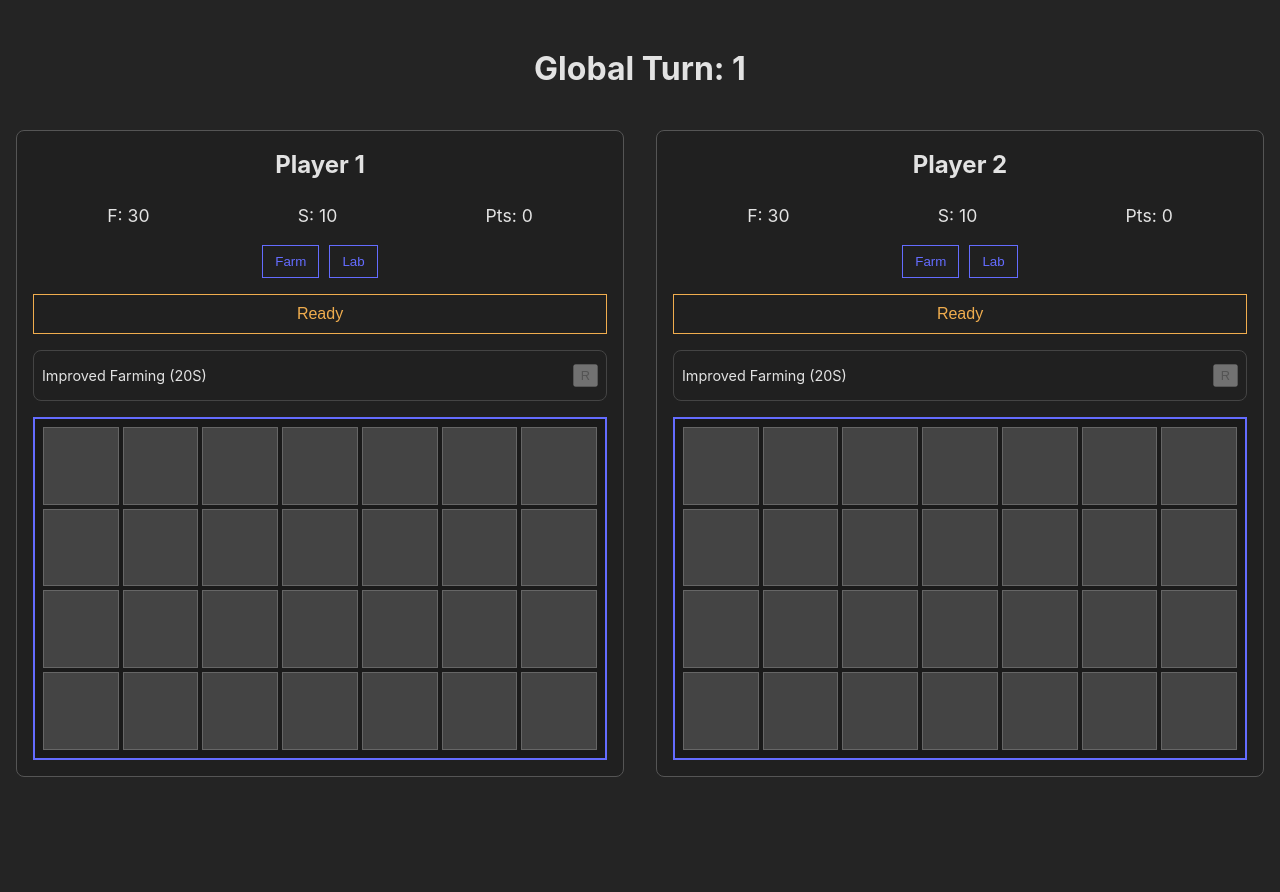
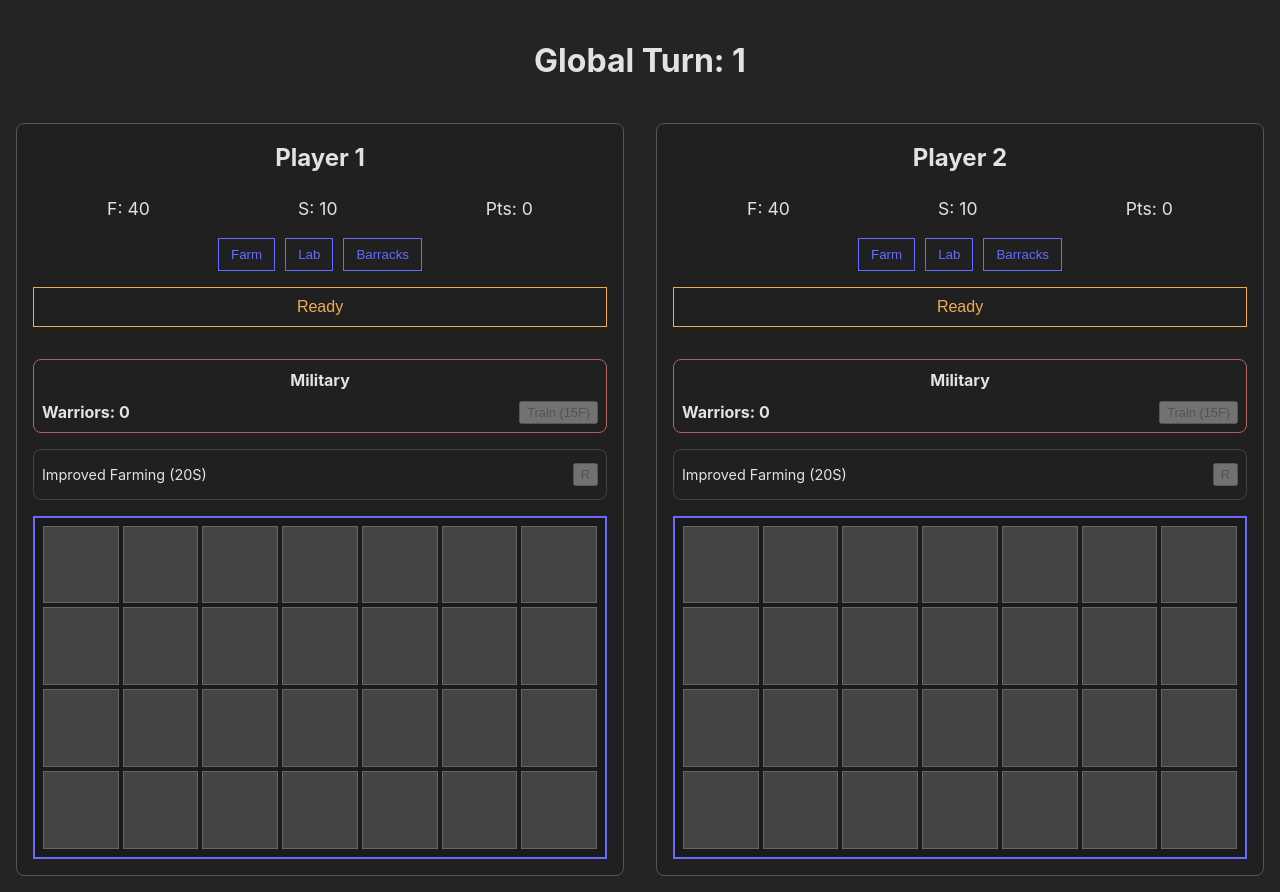
Before and after one commit to evian-christ/pact-prototype, a React (Vite) app: page / in a window 1280 px wide. Before the commit the page ends 800 px from the top, so only its background shows below. Built offline with nearby package versions, Linux system fonts and the light colour scheme.

Commit message:
Feat: Add Barracks and Warrior unit production

```diff
--- a/src/App.css
+++ b/src/App.css
@@ -92,11 +92,44 @@
   border-color: #4a90e2;
 }
 
+.tile.barracks {
+  background-color: #6c3428;
+  border-color: #b06161;
+}
+
 .build-controls {
   display: flex;
   justify-content: center;
   gap: 10px;
   margin-bottom: 1rem;
+}
+
+.military-panel {
+  padding: 0.5rem;
+  border: 1px solid #b06161;
+  border-radius: 8px;
+  margin-top: 1rem;
+}
+
+.military-panel h4 {
+  margin-top: 0;
+  margin-bottom: 0.5rem;
+  text-align: center;
+}
+
+.unit-display {
+  display: flex;
+  justify-content: space-between;
+  align-items: center;
+}
+
+.unit-display span {
+  font-weight: bold;
+}
+
+.unit-display button {
+  padding: 2px 6px;
+  font-size: 0.8rem;
 }
 
 .build-button {
--- a/src/App.jsx
+++ b/src/App.jsx
@@ -1,3 +1,4 @@
+
 import { useState, useMemo } from 'react';
 import './App.css';
 
@@ -15,17 +16,23 @@ const createInitialTechTree = () => ({
 const BUILDINGS = {
   Farm: { cost: { Food: 10 }, baseProduces: { Food: 3 } },
   Lab: { cost: { Food: 15 }, baseProduces: { Science: 4 } },
+  Barracks: { cost: { Food: 20 }, baseProduces: {} },
+};
+
+const UNITS = {
+  Warrior: { cost: { Food: 15 } },
 };
 
 const BASE_INCOME = { Food: 2, Science: 1 };
 
 const createInitialPlayerState = () => ({
-  food: 30,
+  food: 40,
   science: 10,
   score: 0,
   board: createInitialBoard(),
   techTree: createInitialTechTree(),
-  isReady: false, // Player's ready status for the next turn
+  units: { Warrior: 0 },
+  isReady: false,
 });
 
 // --- Helper Functions ---
@@ -60,7 +67,24 @@ function Board({ board, onTileClick }) {
   );
 }
 
-function PlayerInterface({ player, playerName, onReady, onSelectBuilding, selectedBuilding, onTileClick, onResearch }) {
+function MilitaryPanel({ player, onTrainUnit }) {
+  const hasBarracks = player.board.flat().some(tile => tile?.type === 'Barracks');
+  const canTrainWarrior = hasBarracks && player.food >= UNITS.Warrior.cost.Food;
+
+  return (
+    <div className="military-panel">
+      <h4>Military</h4>
+      <div className="unit-display">
+        <span>Warriors: {player.units.Warrior}</span>
+        <button onClick={() => onTrainUnit('Warrior')} disabled={!canTrainWarrior}>
+          Train ({UNITS.Warrior.cost.Food}F)
+        </button>
+      </div>
+    </div>
+  );
+}
+
+function PlayerInterface({ player, playerName, onReady, onSelectBuilding, selectedBuilding, onTileClick, onResearch, onTrainUnit }) {
   return (
     <div className="player-interface">
       <div className="player-hud">
@@ -85,6 +109,7 @@ function PlayerInterface({ player, playerName, onReady, onSelectBuilding, select
           {player.isReady ? 'Waiting...' : 'Ready'}
         </button>
       </div>
+      <MilitaryPanel player={player} onTrainUnit={onTrainUnit} />
       <div className="tech-panel">
         <ul>
           {Object.entries(player.techTree).map(([techId, tech]) => {
@@ -112,6 +137,14 @@ function App() {
   const [players, setPlayers] = useState(() => Array(NUM_PLAYERS).fill(null).map(() => createInitialPlayerState()));
   const [selectedBuildings, setSelectedBuildings] = useState(Array(NUM_PLAYERS).fill(null));
 
+  const updatePlayerState = (playerIndex, updates) => {
+    setPlayers(prev => {
+      const newPlayers = [...prev];
+      newPlayers[playerIndex] = { ...newPlayers[playerIndex], ...updates };
+      return newPlayers;
+    });
+  };
+
   const handleSelectBuilding = (playerIndex, buildingType) => {
     setSelectedBuildings(prev => {
       const newSelection = [...prev];
@@ -133,14 +166,13 @@ function App() {
       return;
     }
 
-    const newPlayers = [...players];
-    const newPlayer = { ...newPlayers[playerIndex] };
-    newPlayer.food -= buildingInfo.cost.Food;
-    const newBoard = newPlayer.board.map(r => [...r]);
+    const newBoard = player.board.map(r => [...r]);
     newBoard[rowIndex][colIndex] = { type: selectedBuilding };
-    newPlayer.board = newBoard;
-    newPlayers[playerIndex] = newPlayer;
-    setPlayers(newPlayers);
+
+    updatePlayerState(playerIndex, {
+      food: player.food - buildingInfo.cost.Food,
+      board: newBoard,
+    });
   };
 
   const handleResearch = (playerIndex, techId) => {
@@ -148,13 +180,32 @@ function App() {
     const tech = player.techTree[techId];
     if (!tech || tech.researched || player.science < tech.cost.Science) return;
 
-    const newPlayers = [...players];
-    const newPlayer = { ...newPlayers[playerIndex] };
-    newPlayer.science -= tech.cost.Science;
-    const newTechTree = { ...newPlayer.techTree, [techId]: { ...tech, researched: true } };
-    newPlayer.techTree = newTechTree;
-    newPlayers[playerIndex] = newPlayer;
-    setPlayers(newPlayers);
+    const newTechTree = { ...player.techTree, [techId]: { ...tech, researched: true } };
+    updatePlayerState(playerIndex, {
+      science: player.science - tech.cost.Science,
+      techTree: newTechTree,
+    });
+  };
+
+  const handleTrainUnit = (playerIndex, unitType) => {
+    const player = players[playerIndex];
+    const unitInfo = UNITS[unitType];
+    const hasPrereq = player.board.flat().some(tile => tile?.type === 'Barracks');
+
+    if (!hasPrereq) {
+      alert("You need to build a Barracks first!");
+      return;
+    }
+    if (player.food < unitInfo.cost.Food) {
+      alert("Not enough food to train a Warrior!");
+      return;
+    }
+
+    const newUnits = { ...player.units, [unitType]: player.units[unitType] + 1 };
+    updatePlayerState(playerIndex, {
+      food: player.food - unitInfo.cost.Food,
+      units: newUnits,
+    });
   };
 
   const handleReady = (playerIndex) => {
@@ -162,7 +213,6 @@ function App() {
     newPlayers[playerIndex].isReady = !newPlayers[playerIndex].isReady;
     setPlayers(newPlayers);
 
-    // Check if all players are ready
     if (newPlayers.every(p => p.isReady)) {
       processTurn();
     }
@@ -171,16 +221,15 @@ function App() {
   const processTurn = () => {
     console.log("--- Processing Turn", turn, "---");
     let newPlayers = players.map(player => {
-      const buildingBonuses = {}; // Simplified for now
       let foodIncome = BASE_INCOME.Food;
       let scienceIncome = BASE_INCOME.Science;
 
       player.board.forEach(row => {
         row.forEach(tile => {
           if (!tile) return;
-          const building = BUILDINGS[tile.type];
-          foodIncome += building.baseProduces.Food || 0;
-          scienceIncome += building.baseProduces.Science || 0;
+          const buildingProduces = BUILDINGS[tile.type].baseProduces;
+          foodIncome += buildingProduces.Food || 0;
+          scienceIncome += buildingProduces.Science || 0;
         });
       });
 
@@ -188,7 +237,7 @@ function App() {
         ...player,
         food: player.food + foodIncome,
         science: player.science + scienceIncome,
-        isReady: false, // Reset for next turn
+        isReady: false,
       };
     });
 
@@ -211,6 +260,7 @@ function App() {
             selectedBuilding={selectedBuildings[index]}
             onTileClick={(r, c) => handleTileClick(index, r, c)}
             onResearch={(techId) => handleResearch(index, techId)}
+            onTrainUnit={(unitType) => handleTrainUnit(index, unitType)}
           />
         ))}
       </div>
```
